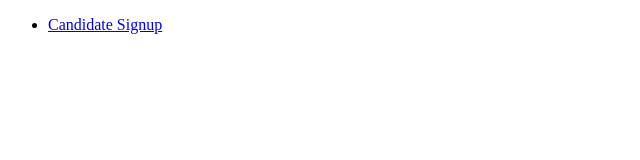
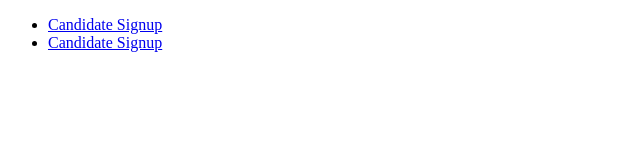
Before and after one commit to dev-gst/Linketinder-Project, a website built with webpack: page Frontend/src/views/index.html in a window 1280 px wide. Shown: the whole page, without its empty margins (0-640 px from the left). Built offline with nearby package versions, Linux system fonts and the light colour scheme.

Commit message:
feat: add company link to the main index page

```diff
--- a/Frontend/src/views/index.html
+++ b/Frontend/src/views/index.html
@@ -14,6 +14,7 @@
 <body>
     <ul>
         <li><a href="./candidate/index.html">Candidate Signup</a></li>
+        <li><a href="./company/index.html">Candidate Signup</a></li>
     </ul>
 </body>
 
```
